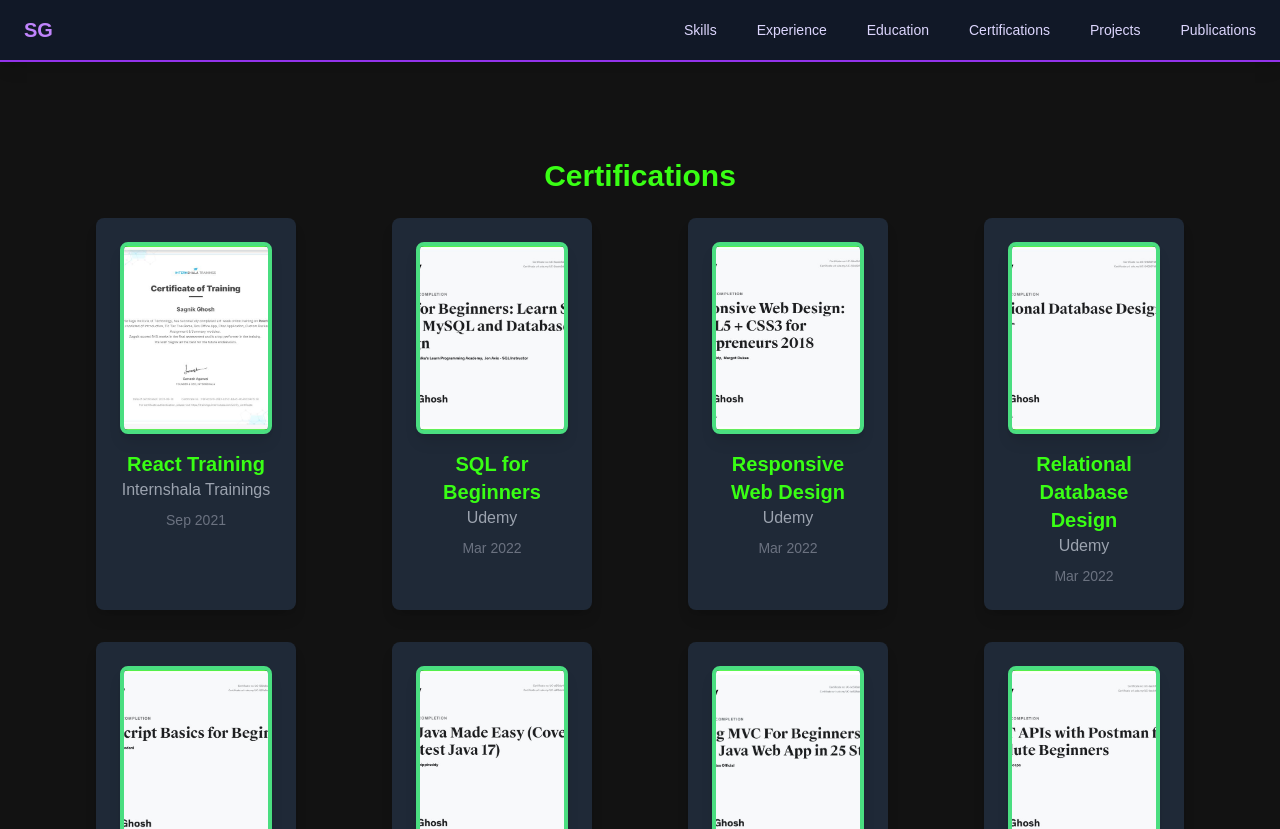
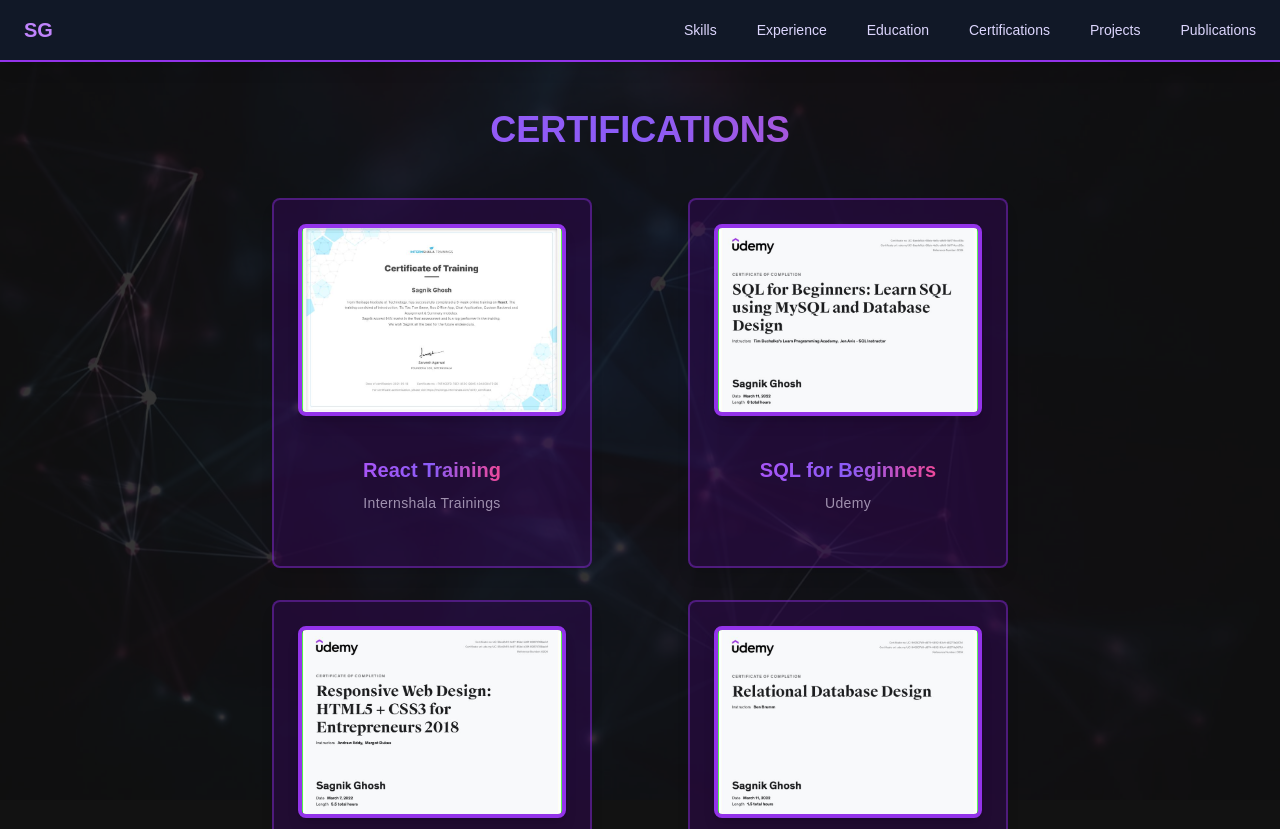
Before and after one commit to Sagnik-Coder24/Resume-Website, a React (Vite) app: page /certifications in a window 1280 px wide. Shown: the top 829 px of the page. Built offline with nearby package versions, Linux system fonts and the light colour scheme.

Commit message:
location and cert

```diff
--- a/src/App.css
+++ b/src/App.css
@@ -11,7 +11,6 @@
 
 ::-webkit-scrollbar-track {
   background-color: #c586ec; /* Purple-400 color */
-  border-radius: 10px;
 }
 
 ::-webkit-scrollbar-thumb:hover {
--- a/src/App.jsx
+++ b/src/App.jsx
@@ -10,8 +10,6 @@
 import Education from "./components/Education.jsx";
 import Certifications from "./components/Certifications.jsx";
 import Projects from "./components/Projects.jsx";
-import Languages from "./components/Languages.jsx";
-import Interests from "./components/Interests.jsx";
 import Publications from "./components/Publications.jsx";
 import Navbar from "./components/Navbar/Navbar.jsx";
 
@@ -35,7 +33,6 @@
                 title={data.personal_info.title}
                 headline={data.personal_info.headline}
                 contact={data.personal_info.contact_info}
-                location={data.personal_info.location}
               />
             }
           />
@@ -46,6 +43,7 @@
                 summary={data.summary}
                 interests={data.interests}
                 languages={data.languages}
+                location={data.personal_info.location}
               />
             }
           />
@@ -60,7 +58,12 @@
           />
           <Route
             path="/certifications"
-            element={<Certifications certifications={data.certifications} />}
+            element={
+              <Certifications
+                certifications={data.certifications.data}
+                link={data.certifications.link}
+              />
+            }
           />
           <Route
             path="/projects"
--- a/src/assets/data.jsx
+++ b/src/assets/data.jsx
@@ -289,7 +289,9 @@
       coursework: ["Physics", "Chemistry", "Mathematics", "Computer Science"],
     },
   ],
-  certifications: [
+  certifications: {
+    link: "https://1drv.ms/f/s!Ageuq3Y2jq_lhwsSXiEA4GJHebAJ?e=wiMkX7",
+    data: [
       {
         img: react_is,
         title: "React Training",
@@ -389,6 +391,7 @@
         url: "https://ude.my/UC-515494f3-15cb-40b7-8112-0f2170df6ce2",
       },
     ],
+  },
   projects: [
     {
       title: "Simple Calculator",
--- a/src/components/Certifications.jsx
+++ b/src/components/Certifications.jsx
@@ -1,39 +1,59 @@
-// src/components/Certifications.jsx
 import React from "react";
+import bg2 from "../assets/images/banners/bg2.jpg";
+import Button from "./Button/Button";
 
-const Certifications = ({ certifications }) => {
+const Certifications = ({ certifications, link }) => {
   return (
-    <section className="text-center p-24 animate-fadeIn">
-      <h2 className="text-3xl font-bold text-neonGreen mb-6">Certifications</h2>
-      <div className="grid grid-cols-1 sm:grid-cols-2 lg:grid-cols-4 gap-x-24 gap-y-8">
+    <section className="text-center py-12 px-20">
+      <div className="w-full h-full absolute top-0 left-0 z-[-1]">
+        <img
+          src={bg2}
+          alt="Banner"
+          className="w-full h-full object-cover opacity-15 fixed top-0 left-0"
+        />
+      </div>
+
+      <h1 className="text-3xl lg:text-4xl font-extrabold text-transparent bg-clip-text bg-gradient-to-r from-purple-500 via-violet-500 to-pink-500 select-none animate-slideIn">
+        CERTIFICATIONS
+      </h1>
+      <div className="mt-12 flex flex-wrap justify-center items-center gap-x-24 gap-y-8 animate-slideIn">
         {certifications.map((cert, index) => (
           <div
             key={index}
-            className="bg-gray-800 p-6 rounded-lg shadow-lg hover:shadow-xl transform hover:scale-105 transition-all ease-in-out duration-300"
+            className="bg-purple-950 bg-opacity-40 p-6 rounded-lg shadow-lg hover:shadow-xl transform hover:scale-105 transition-all ease-in-out duration-300 border-2 border-purple-600 border-opacity-40 w-[320px] h-[370px]"
           >
             <a href={cert.url} target="_blank" rel="noopener noreferrer">
-              <div className="relative mb-4">
+              <div className="relative mb-6">
                 <img
                   src={cert.img}
                   alt={cert.title}
-                  className="w-full h-48 object-cover rounded-lg border-4 border-green-400 shadow-lg hover:shadow-2xl transform transition-all ease-in-out duration-300"
+                  className="w-full h-48 object-cover rounded-lg border-4 border-purple-600 shadow-lg hover:shadow-2xl transform transition-all ease-in-out duration-300"
                 />
-                <div className="absolute top-0 left-0 right-0 bottom-0 flex items-center justify-center opacity-0 hover:opacity-100 bg-black bg-opacity-50 rounded-lg transition-all duration-300">
-                  <p className="text-white text-lg font-semibold">
-                    View Certification
+                <div className="absolute top-0 left-0 right-0 bottom-0 flex items-center justify-center opacity-0 hover:opacity-100 bg-purple-950 bg-opacity-70 rounded-lg transition-all duration-300">
+                  <p className="text-purple-100 text-lg font-semibold">
+                    View Certificate
                   </p>
                 </div>
               </div>
             </a>
-            <div>
-              <h3 className="text-xl font-semibold text-neonGreen">
-                {cert.title}
-              </h3>
-              <p className="text-gray-400">{cert.organization}</p>
-              <p className="text-sm mt-2 text-gray-500">{cert.date}</p>
+            <div className="h-[90px] flex justify-center items-center">
+              <div className="">
+                <h3 className="text-lg md:text-xl font-semibold text-transparent bg-clip-text bg-gradient-to-r from-purple-500 via-violet-500 to-pink-500">
+                  {cert.title}
+                </h3>
+                <p className="text-sm text-purple-100 opacity-60 tracking-wide leading-relaxed mt-2">
+                  {cert.organization}
+                </p>
+                {/* <p className="text-sm mt-2 text-gray-500">{cert.date}</p> */}
+              </div>
             </div>
           </div>
         ))}
+      </div>
+      <div className="mt-16">
+        <a href={link} target="_blank" rel="noopener noreferrer">
+          <Button text={"View All Certificates"} />
+        </a>
       </div>
     </section>
   );
--- a/src/components/Header.jsx
+++ b/src/components/Header.jsx
@@ -11,7 +11,7 @@
 import { Link } from "react-router-dom";
 import bg2 from "../assets/images/banners/bg2.jpg";
 
-const Header = ({ pic, name, title, headline, contact, location }) => {
+const Header = ({ pic, name, title, headline, contact }) => {
   return (
     <div className="min-h-[90vh] flex justify-center items-center pt-4">
       <div className="w-full h-full absolute top-0 left-0 z-[-1]">
--- a/src/components/Interests.jsx
+++ b/src/components/Interests.jsx
@@ -31,7 +31,7 @@
   return (
     <section className="flex items-center justify-center min-h-full animate-fadeIn">
       <div className="text-center p-10 rounded-lg w-full">
-        <h1 className="text-3xl lg:text-4xl font-extrabold text-transparent bg-clip-text bg-gradient-to-r from-purple-500 via-violet-500 to-pink-500 select-none md:-translate-x-1">
+        <h1 className="text-3xl lg:text-4xl font-extrabold text-transparent bg-clip-text bg-gradient-to-r from-purple-500 via-violet-500 to-pink-500 select-none">
           INTERESTS
         </h1>
         <div className="mt-12 flex flex-wrap justify-evenly gap-x-8">
--- a/src/components/Languages.jsx
+++ b/src/components/Languages.jsx
@@ -3,7 +3,7 @@
 const Languages = ({ languages }) => {
   return (
     <section className="text-center p-12 animate-fadeIn h-full">
-      <h1 className="text-3xl lg:text-4xl font-extrabold text-transparent bg-clip-text bg-gradient-to-r from-purple-500 via-violet-500 to-pink-500 select-none md:-translate-x-1">
+      <h1 className="text-3xl lg:text-4xl font-extrabold text-transparent bg-clip-text bg-gradient-to-r from-purple-500 via-violet-500 to-pink-500 select-none">
         LANGUAGES
       </h1>
       <div className="my-4 space-y-8 h-[93%] flex flex-col justify-evenly lg:items-center">
--- /dev/null
+++ b/src/components/Location.jsx
@@ -0,0 +1,38 @@
+import React from "react";
+
+const Location = ({ location }) => {
+  const { city, state, country } = location;
+
+  return (
+    <div className="w-full h-full flex justify-center items-center p-4 animate-scaleUp">
+      <div className="p-8 md:p-12 text-purple-200 text-center shadow-lg max-w-lg w-full">
+        <h1 className="text-3xl lg:text-4xl font-extrabold text-transparent bg-clip-text bg-gradient-to-r from-purple-500 via-violet-500 to-pink-500 select-none">
+          LOCATION
+        </h1>
+        <hr className="mt-7 mb-9 border-0 h-[3px] bg-gradient-to-r from-purple-500 via-violet-500 to-pink-500 rounded-full" />
+        <div className="mb-4 flex flex-row justify-between items-center">
+          <strong className="text-2xl lg:text-3xl font-extrabold text-transparent bg-clip-text bg-gradient-to-r from-purple-500 via-violet-500 to-pink-500 select-none">
+            CITY
+          </strong>
+          <p className="text-xl lg:text-2xl">{city}</p>
+        </div>
+
+        <div className="mb-4 mt-14 flex flex-row justify-between items-center">
+          <strong className="text-2xl lg:text-3xl font-extrabold text-transparent bg-clip-text bg-gradient-to-r from-purple-500 via-violet-500 to-pink-500 select-none">
+            STATE
+          </strong>
+          <p className="text-xl lg:text-2xl">{state}</p>
+        </div>
+
+        <div className="mb-6 mt-14 flex flex-row justify-between items-center">
+          <strong className="text-2xl lg:text-3xl font-extrabold text-transparent bg-clip-text bg-gradient-to-r from-purple-500 via-violet-500 to-pink-500 select-none">
+            COUNTRY
+          </strong>
+          <p className="text-xl lg:text-2xl">{country}</p>
+        </div>
+      </div>
+    </div>
+  );
+};
+
+export default Location;
```
Also changed, not shown: src/components/Summary.jsx (+20 -3 lines). Lines whose indentation alone changed are shown as unchanged.
